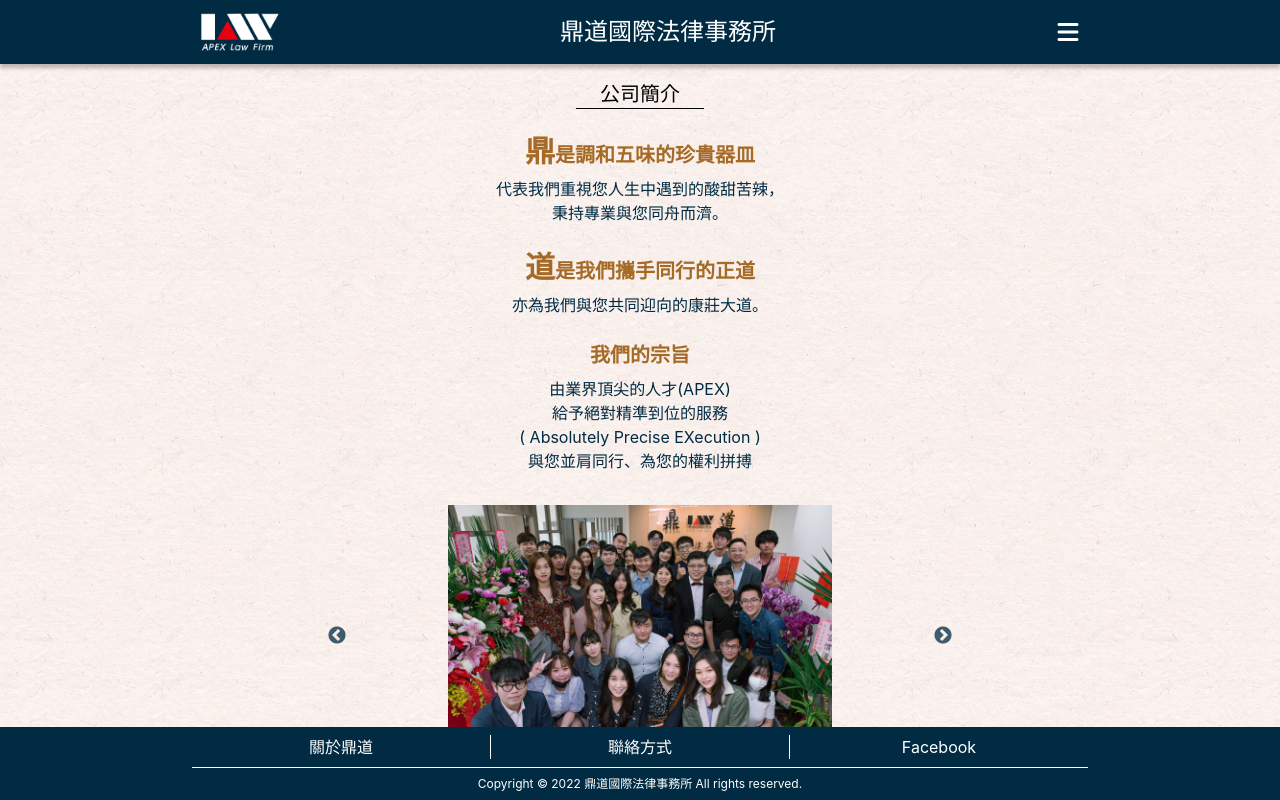
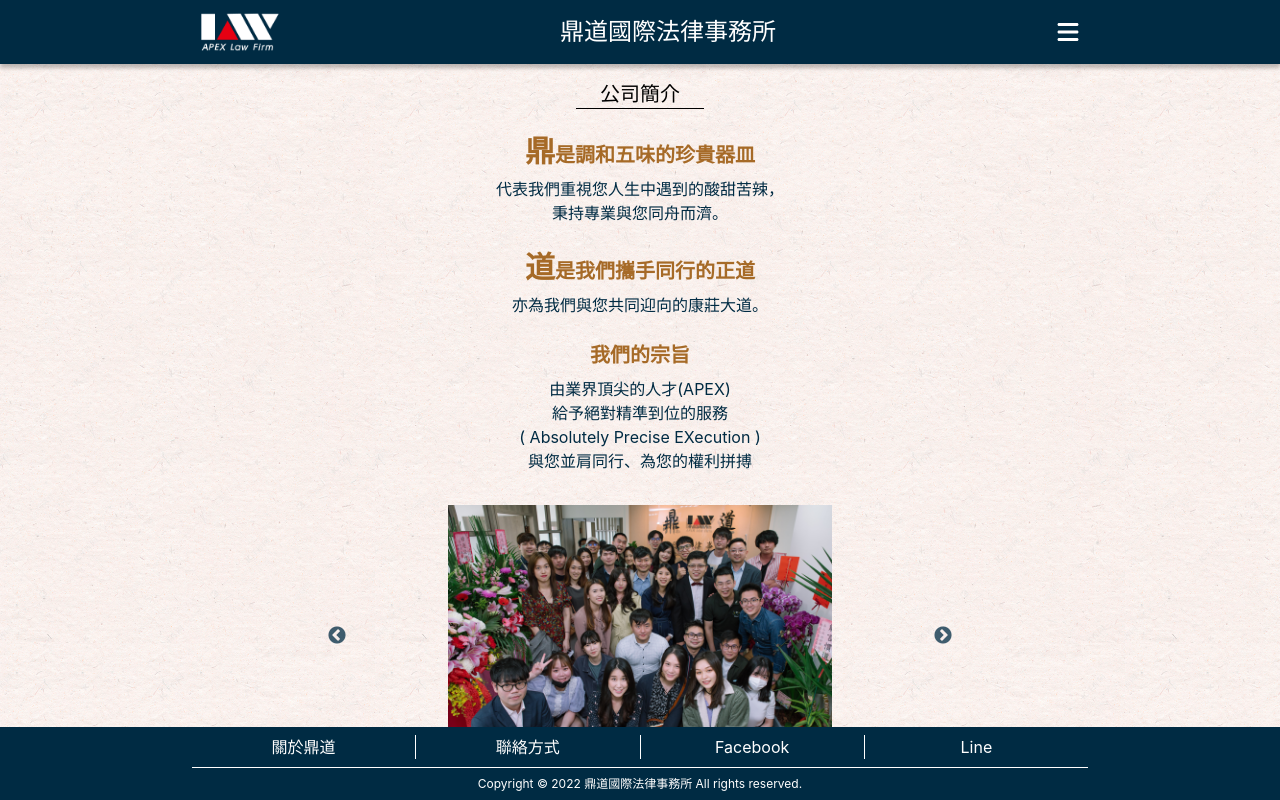
Before and after one commit to ShoppingLiao/APEX-Law-Firm, a React (Create React App) app: page / in a window 1280 px wide. Built offline with nearby package versions, Linux system fonts and the light colour scheme.

Commit message:
feat: 調整 林根億律師 經歷的資料

```diff
--- a/src/components/Footer.js
+++ b/src/components/Footer.js
@@ -11,13 +11,22 @@ function Footer() {
           <Link to="/contact" className="flex-1 border-r text-center">
             聯絡方式
           </Link>
-          <div className="flex-1 text-center">
+          <div className="flex-1 border-r text-center">
             <a
               href="https://www.facebook.com/%E9%BC%8E%E9%81%93%E5%9C%8B%E9%9A%9B%E6%B3%95%E5%BE%8B%E4%BA%8B%E5%8B%99%E6%89%80-109636181734540"
               target="_blank"
               rel="noreferrer noopener"
             >
               Facebook
+            </a>
+          </div>
+          <div className="flex-1 text-center">
+            <a
+              href="https://lin.ee/IyHXaud"
+              target="_blank"
+              rel="noreferrer noopener"
+            >
+              Line
             </a>
           </div>
         </div>
--- a/src/components/Team.js
+++ b/src/components/Team.js
@@ -34,7 +34,6 @@ const TEAM_LIST = [
       '南投市公所法律諮詢律師',
       '臺北大學法律服務社法律諮詢律師',
       '中正大學法律服務社法律諮詢律師',
-      '日恒國際法律事務所律師',
     ],
   },
   {
```
